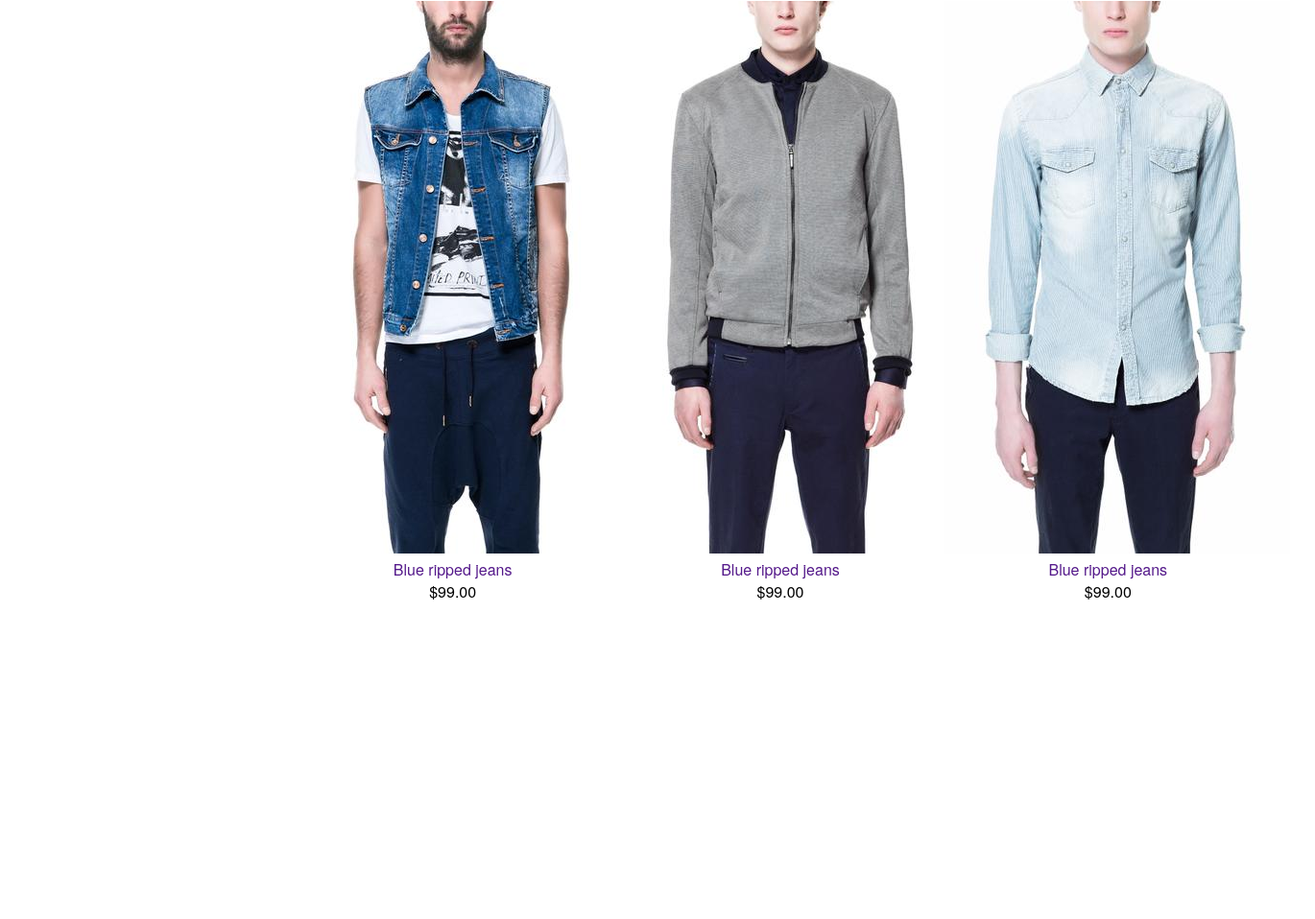
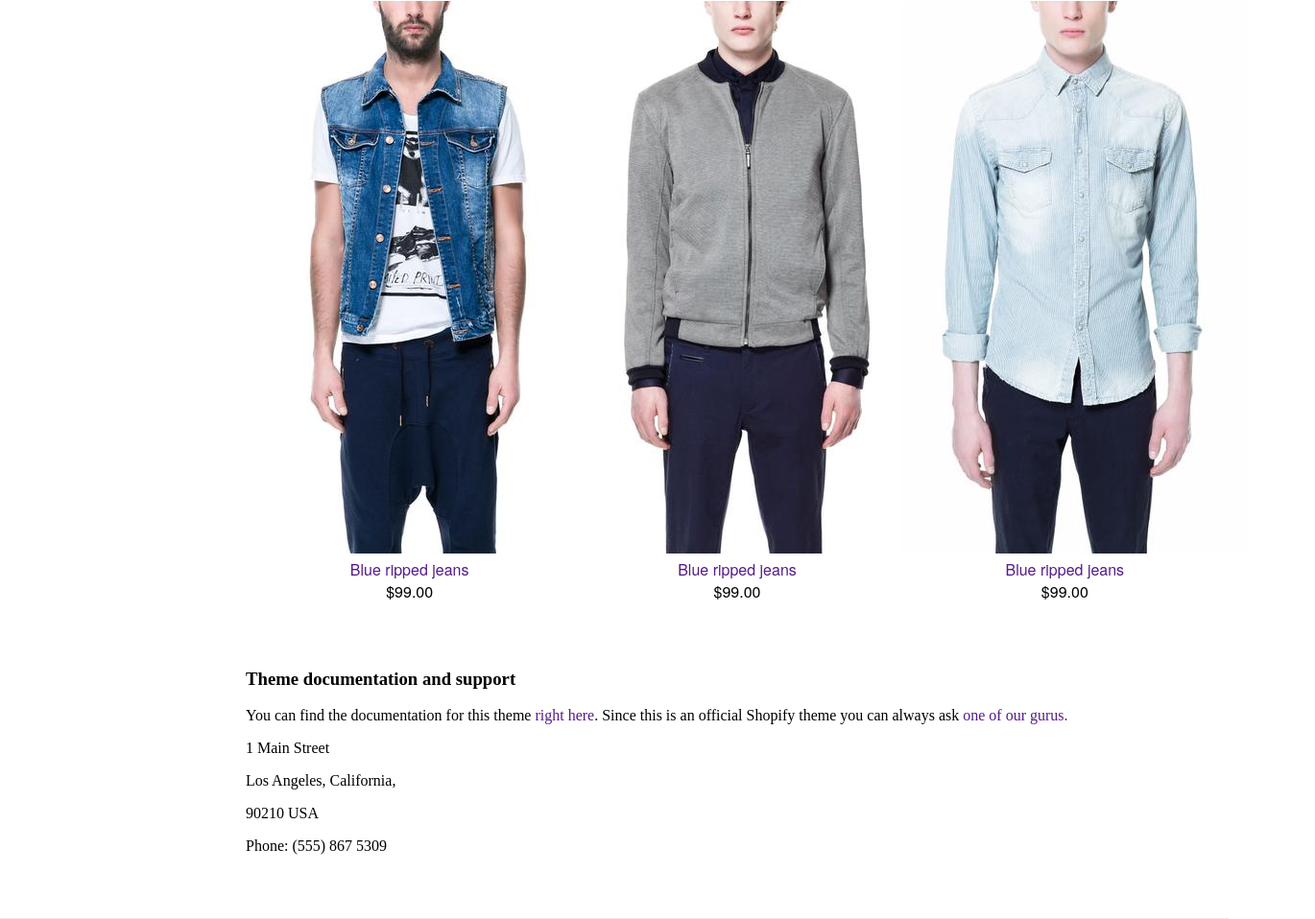
Before and after one commit to sanazmemar/shop1, a website: page index.html in a window 1280 px wide. Shown: the part 1554-2512 px from the top of the page at 96% size, 1370 px wide, since content can reach past the window. Before the commit the page ends 2232 px from the top, so only its background shows below. Drawn offline with Linux system fonts and the light colour scheme.

Commit message:
main-content

```diff
--- a/css/general.scss
+++ b/css/general.scss
@@ -1,115 +1,144 @@
-body{
-margin: 0px;
-  padding: 0px;
+body {
+  margin: 0;
+  padding: 0;
   font-family: "HelveticaNeue","Helvetica Neue",Helvetica,Arial,sans-serif;
 }
-header{
+
+header {
   max-width: 1280px;
   margin: 0 auto;
   padding: 0 45px;
   border-top: 5px solid #333;
+
   .topnav {
     overflow: hidden;
     background-color: transparent;
     display: flex;
     flex-direction: row;
     border-bottom: 1px solid #e8e8e8;
-.nav-search{
-  width:20%;
-  .navbar-form{
+
+    .nav-search {
+      width: 20%;
+
+      .navbar-form {
         display: flex;
         flex-direction: row;
         margin-top: 0.8em;
 
-    input{
+        input {
           padding: 8px;
           border: none;
         }
-    .btn{
+
+        .btn {
           background-color: transparent;
           border: none;
         }
       }
     }
-.center-nav{
+
+    .center-nav {
       float: left;
       width: 40%;
-a{
+
+      a {
         text-decoration: none;
         padding: 0 15px;
       }
     }
-.right-nav{
+
+    .right-nav {
       width: 40%;
       float: right;
       text-align: right;
-a{
+
+      a {
         text-decoration: none;
         padding: 0 15px;
       }
     }
   }
-.banner{
+
+  .banner {
     height: 140px;
     display: flex;
     flex-direction: row;
     justify-content: space-between;
-  .logo{
+
+    .logo {
       float: left;
       padding-top: 40px;
     }
-  .header-text{
+
+    .header-text {
       padding-top: 40px;
     }
   }
 }
-.main{
-  width:1280px;
-  padding: 0 45px;
+
+.main {
+max-width: 1280px;
   margin: 0 auto;
-  a{
+  display: flex;
+  border-bottom: 1px solid #e8e8e8;
+
+  a {
     text-decoration: none;
   }
-  .sidebar-menu{
-    width:20%;
-    float: left;
-    .navbar{
+
+  .sidebar-menu {
+    width: 20%;
+
+
+    .navbar {
       list-style: none;
       padding: 0 40px 0 0;
-      li{
+
+      li {
         padding: 15px 0;
         border-bottom: 1px solid #e8e8e8;
-        .dropdown-menu{
+
+        .dropdown-menu {
           display: none;
           list-style: none;
           padding: 5px 0 15px;
         }
       }
-      li:first-child{
+
+      li:first-child {
         border-top: 1px solid #e8e8e8;
       }
     }
+  }
 
-
-  }
-  .product{
-    width:80%;
+  .product {
+    width: 80%;
     float: right;
     display: flex;
     flex-direction: row;
     flex-wrap: wrap;
-    .num{
+
+    .num {
       width: 33.33333%;
       padding-bottom: 50px;
-      .num-pic:hover{
+
+      .num-pic:hover {
         opacity: 0.7;
       }
-      .pic-title{
+
+      .pic-title {
         text-align: center;
       }
-      .price{
+
+      .price {
         text-align: center;
       }
     }
+
+    .product-content {
+      font-family: TimesNewRoman;
+      font-weight: 400;
+      padding-bottom: 50px;
     }
   }
+}
--- a/index.html
+++ b/index.html
@@ -102,7 +102,6 @@
 		<path d="M26.334 32c-0.025-14.351-12.547-26.079-26.334-26.106v-5.894c16.916 0 32 14.394 32 32h-5.666zM21.475 31.998h-5.663c0.019-3.524-1.771-7.468-4.604-10.421-2.817-2.977-7.81-4.853-11.194-4.835v-5.892c10.565 0.228 21.246 10.207 21.461 21.148zM4.016 23.997c2.207 0 3.996 1.791 3.996 4 0 2.208-1.789 3.999-3.996 3.999s-3.996-1.791-3.996-3.999c0-2.209 1.789-4 3.996-4z"></path>
 		</svg>
 		</a>
-
 	</div>
 </div>
 		<div class="product">
@@ -188,7 +187,8 @@
 					</div>
 					<div class="num">
 						<a href="" class="num-pic">
-		<img  src="public/images/pic9.jpg"></a>
+				<img  src="public/images/pic9.jpg">
+			</a>
 						<div class="pic-title">
 							<a href="">Blue ripped jeans</a>
 						</div>
@@ -196,10 +196,18 @@
 							<span> $99.00</span>
 						</div>
 					</div>
+					<div class="product-content">
+						<h3>Theme documentation and support</h3>
+						<p>You can find the documentation for this theme <span><a href="">right here</a></span>. Since this is an official Shopify theme you can always ask <span><a href="">one of our gurus.</a><span> </p>
+		<div class="address">
+				<p>1 Main Street</p>
+				<p>Los Angeles, California,</p>
+				<p>90210 USA</p>
+				<p>Phone: (555) 867 5309</p>
 			</div>
 			</div>
-
-
+</div>
+</div>
 </body>
 
 </html>
```
Also changed, not shown: public/css/app.css. Lines whose indentation alone changed are shown as unchanged.
